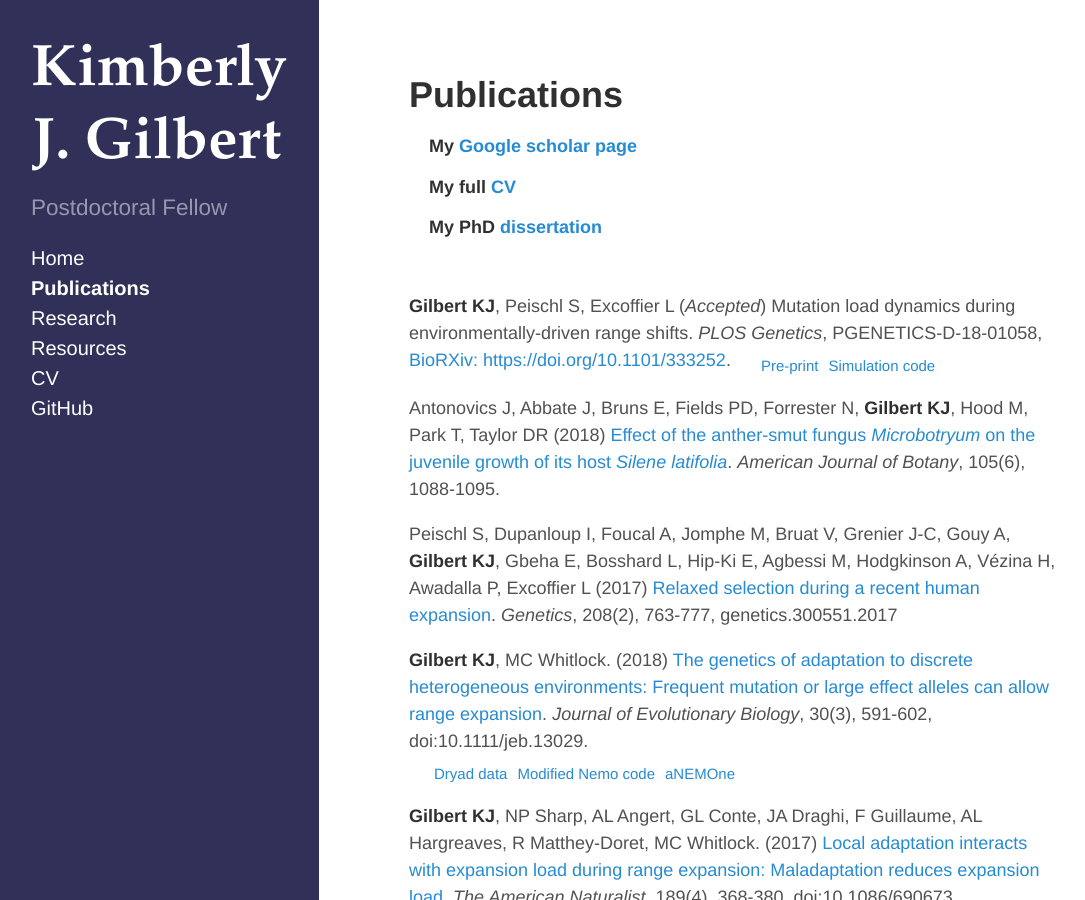
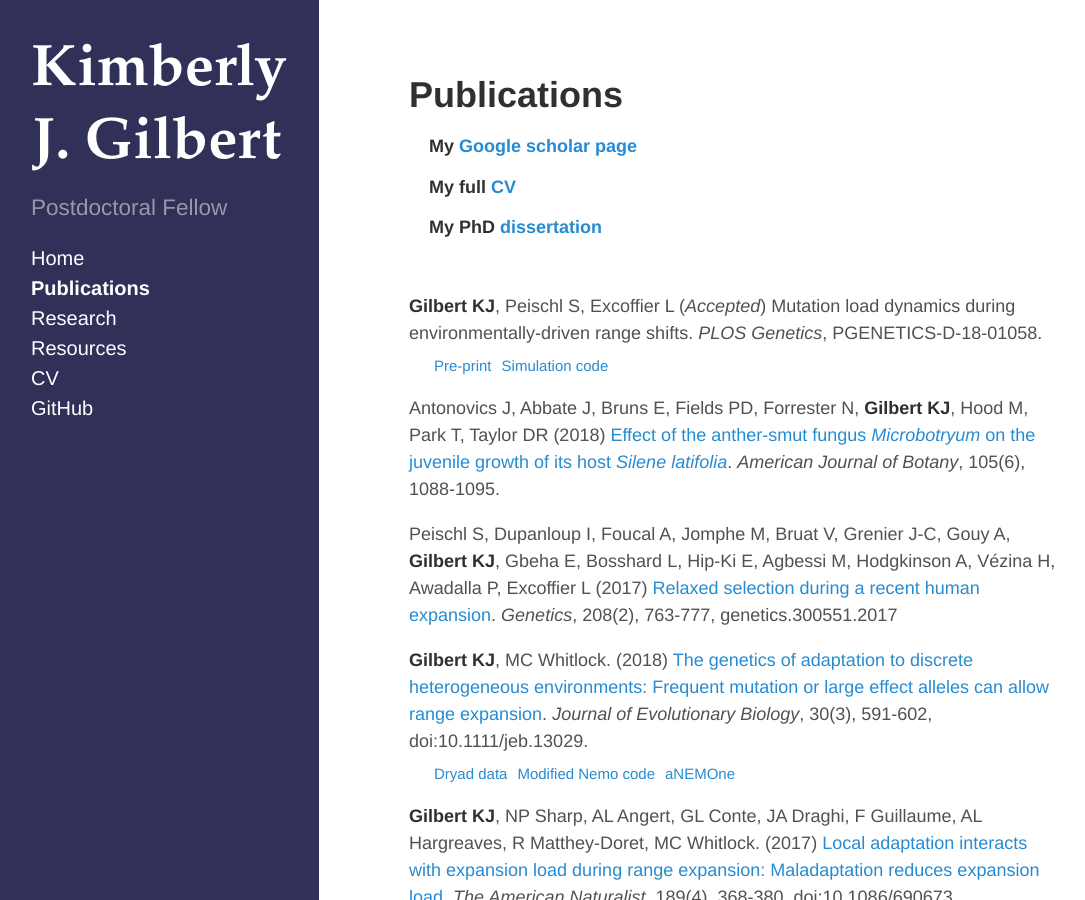
Before and after one commit to kjgilbert/kjgilbert.github.io, a Jekyll site: the page built from publications.md, in a window 1280 px wide and 900 px high. Shown: the whole window, without its empty margins (5-1090 px from the left). Built offline with Jekyll 4.4.1, drawn with Linux system fonts in a browser that asks for light colours; Markdown is read by kramdown in place of the engine named in the settings.

Commit message:
update links

```diff
--- a/publications.md
+++ b/publications.md
@@ -9,7 +9,7 @@ title: Publications
 
 &nbsp;
 
-**Gilbert KJ**, Peischl S, Excoffier L (*Accepted*) Mutation load dynamics during environmentally-driven range shifts. *PLOS Genetics*, PGENETICS-D-18-01058, [BioRXiv: https://doi.org/10.1101/333252](https://www.biorxiv.org/content/early/2018/05/29/333252).
+**Gilbert KJ**, Peischl S, Excoffier L (*Accepted*) Mutation load dynamics during environmentally-driven range shifts. *PLOS Genetics*, PGENETICS-D-18-01058.
 &nbsp;&nbsp;&nbsp;&nbsp; <sub>[Pre-print](https://www.biorxiv.org/content/early/2018/05/29/333252)</sub> &nbsp;<sub>[Simulation code](https://github.com/kjgilbert/ExpLoad)</sub>
 
 Antonovics J, Abbate J, Bruns E, Fields PD, Forrester N, **Gilbert KJ**, Hood M, Park T, Taylor DR (2018) [Effect of the anther-smut fungus *Microbotryum* on the juvenile growth of its host *Silene latifolia*](https://onlinelibrary.wiley.com/doi/abs/10.1002/ajb2.1114). *American Journal of Botany*, 105(6), 1088-1095.
```
